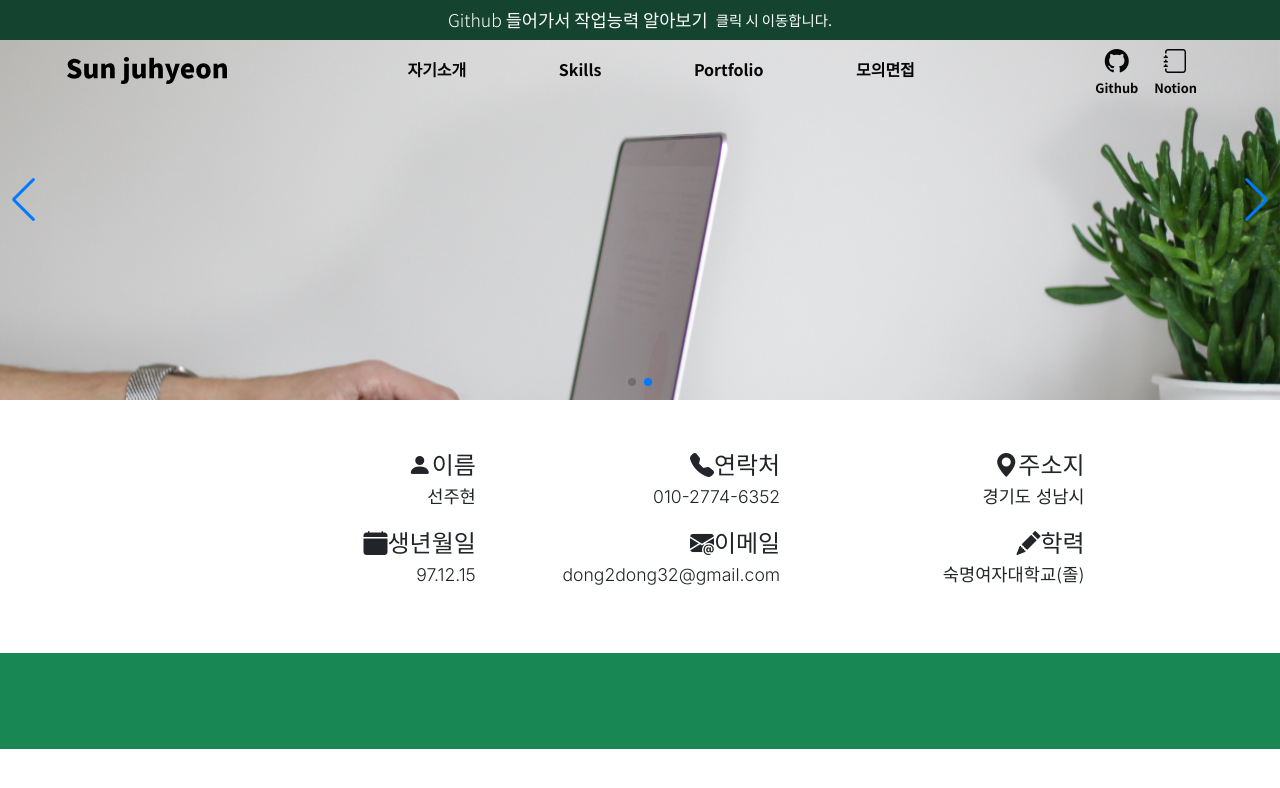
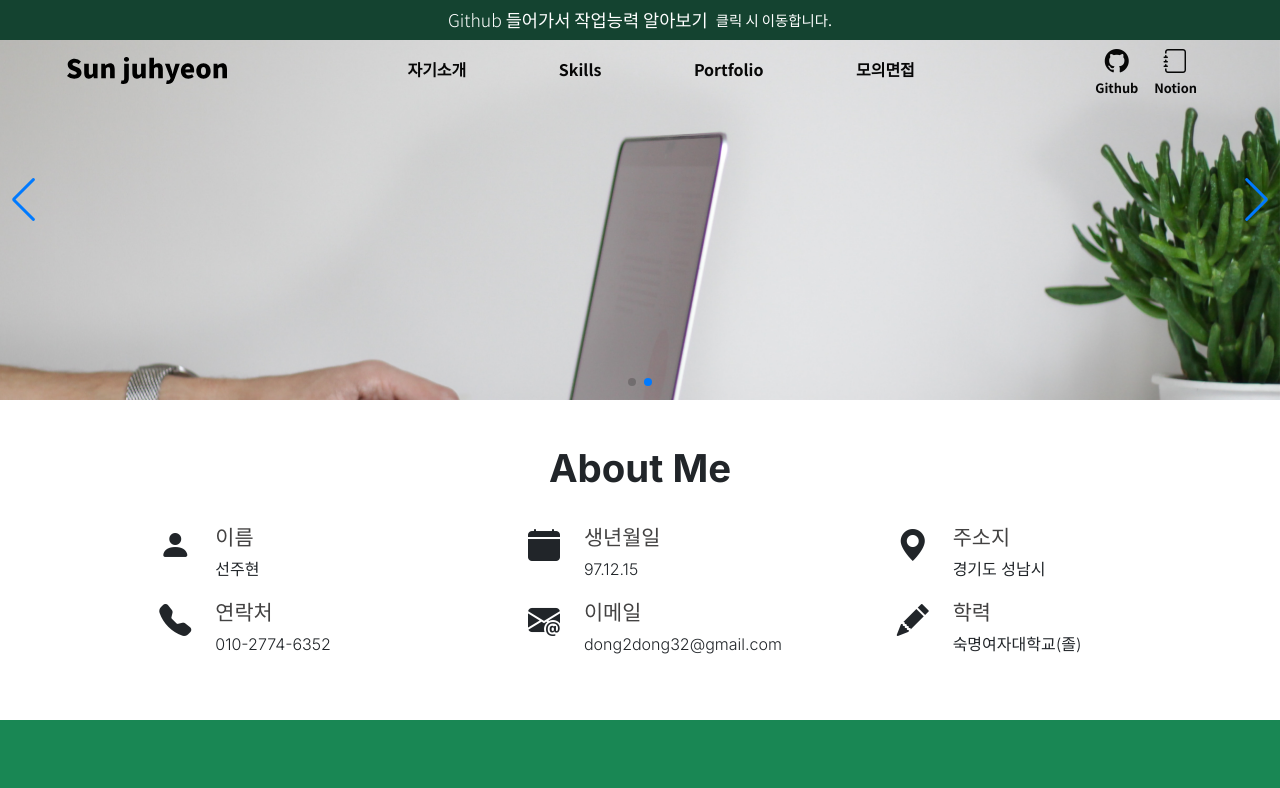
Before and after one commit to dongsam-E/dongsam-E.github.io, a React (Create React App) app: page / in a window 1280 px wide. Shown: the top 788 px of the page. Built offline with nearby package versions, Linux system fonts and the light colour scheme.

Commit message:
about css정리

```diff
--- a/src/component/About.js
+++ b/src/component/About.js
@@ -3,16 +3,22 @@ import about from '../scss/about.module.css';
 
 function About(props) {
     return (
-        <section id={props.id} className={`container py-5 d-flex`}>
-            <div className={`mx-auto`}>
+        <section id={props.id} className={`container pt-3 pb-5`}>
+            <div className={`py-4 fw-bolder d-flex justify-content-center ${about.name}`}>About Me</div>
+            <div className={`d-flex justify-content-center`}>
                 <ul className={`row p-0 m-0`}>
                     {
                         props.aboutdb.icon.map((v) => {
                             return (
-                                <li className={`col-12 col-sm-6 col-lg-4 d-flex flex-column align-items-end`}>
-                                <i className={`${v.i} ${about.iconSize}`}><span>{v.title}</span></i>
-                                <p className={`${about.fontSize}`}>{v.content}</p>
-                            </li>
+                                <li className={`col-12 col-sm-6 col-lg-4 d-flex align-items-top`}>
+                                    <div className={`${about.box}`}>
+                                        <i className={`${v.i} ${about.iconSize}`}></i>
+                                        <div className={`d-flex flex-column ms-4`}>
+                                            <span className={`${about.titleSize} mb-1`}>{v.title}</span>
+                                            <p className={`${about.contentSize}`}>{v.content}</p>
+                                        </div>
+                                    </div>
+                                </li>
                             )
                         })
                     }
--- a/src/data/about.js
+++ b/src/data/about.js
@@ -6,9 +6,9 @@ const aboutDB = {
             , content: "선주현"
         }
         , {
-            title: "연락처"
-            , i: "bi bi-telephone-fill"
-            , content: "010-2774-6352"
+            title: "생년월일"
+            , i: "bi bi-calendar-fill"
+            , content: "97.12.15"
         }
         , {
             title: "주소지"
@@ -16,9 +16,9 @@ const aboutDB = {
             , content: "경기도 성남시"
         }
         , {
-            title: "생년월일"
-            , i: "bi bi-calendar-fill"
-            , content: "97.12.15"
+            title: "연락처"
+            , i: "bi bi-telephone-fill"
+            , content: "010-2774-6352"
         }
         , {
             title: "이메일"
--- a/src/layout/Content.js
+++ b/src/layout/Content.js
@@ -5,13 +5,14 @@ import Portfolio from '../component/Portfolio'
 import Interview from '../component/Interview'
 
 import aboutDB from "../data/about"
+import skillDB from "../data/skills"
 
 function Content(props) {
     return (
         <div id={props.id}>
             <Banner id="banner"></Banner>
             <About id="about" aboutdb={aboutDB}></About>
-            <Skills id="skills"></Skills>
+            <Skills id="skills" skilldb={skillDB}></Skills>
             <Portfolio id="portfolio"></Portfolio>
             <Interview id="interview"></Interview>
         </div>
--- a/src/scss/about.module.css
+++ b/src/scss/about.module.css
@@ -1,16 +1,24 @@
-.bgImg{
-    background-image: url(https://dummyimage.com/300x400/787078/ffffff);
-    background-position: center;
-    background-repeat: no-repeat;
-    height: 400px;
+.name{
+    font-size: 2.5rem;
+}
+@media(min-width : 1200px){
+    .name{
+        font-size: 3vw;
+    }
 }
 
 .iconSize{
-    font-size: 1.5rem;
+    font-size: 2rem;
     display: inline-block;
 }
-.fontSize{
-    font-size: 1.1rem;
+.titleSize{
+    font-size: 1.3rem;
+    color: rgb(67, 66, 66);
+    font-weight: 500;
+    display: inline-block;
+}
+.contentSize{
+    font-size: 1rem;
     font-weight: 300;
     display: inline-block;
 }
@@ -18,3 +26,10 @@
 .iconWidth{
     width: 25vw;
 }
+
+.box{
+    display: flex;
+    max-width: 14rem;
+    width: 100%;
+    margin: 0 auto;
+}
```
